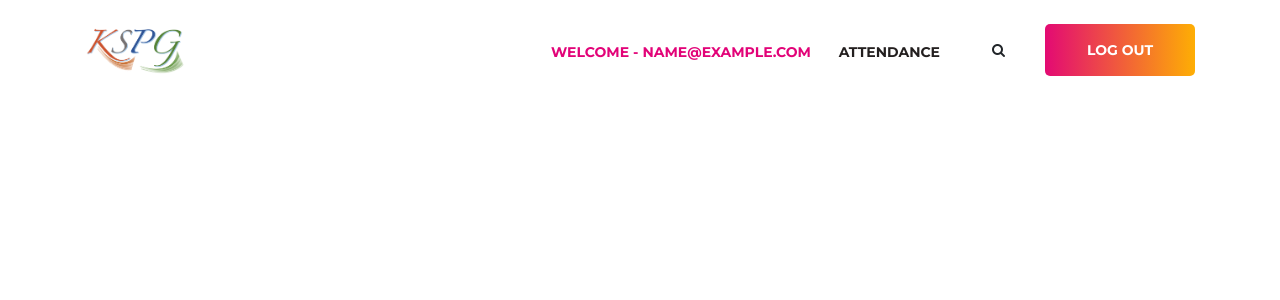
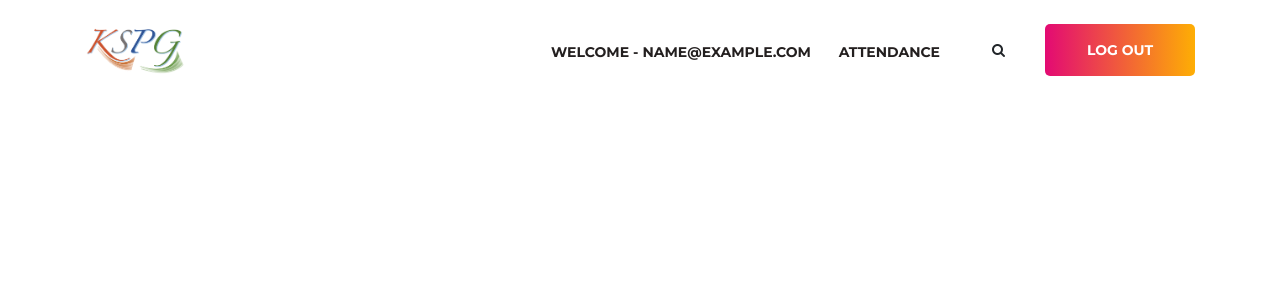
Before and after one commit to rahulpanda95/kspgindia.com, a PHP site: page /utkarsh/portal.php in a window 1280 px wide. Shown: the top 300 px of the page. Run offline with PHP 8.4, Linux system fonts and the light colour scheme; the visitor is signed in with stand-in values (Sample User, id 1); data that the repository does not hold is empty; some libraries are stand-ins or nearby versions.

Commit message:
add utkarsh new

```diff
--- a/utkarsh/portal.php
+++ b/utkarsh/portal.php
@@ -71,7 +71,7 @@ if (!isset($_SESSION["email"])) {
                         <!-- Nav Start -->
                         <div class="classynav">
                             <ul>
-                                <li class="active" style="color: #3189e1"><a href="#">Welcome - <?php echo $_SESSION["email"]; ?></a></li>
+                                <li  style="color: #3189e1"><a href="#">Welcome - <?php echo $_SESSION["email"]; ?></a></li>
                                 <li><a href="#">Attendance</a></li>
                             </ul>
 
```
